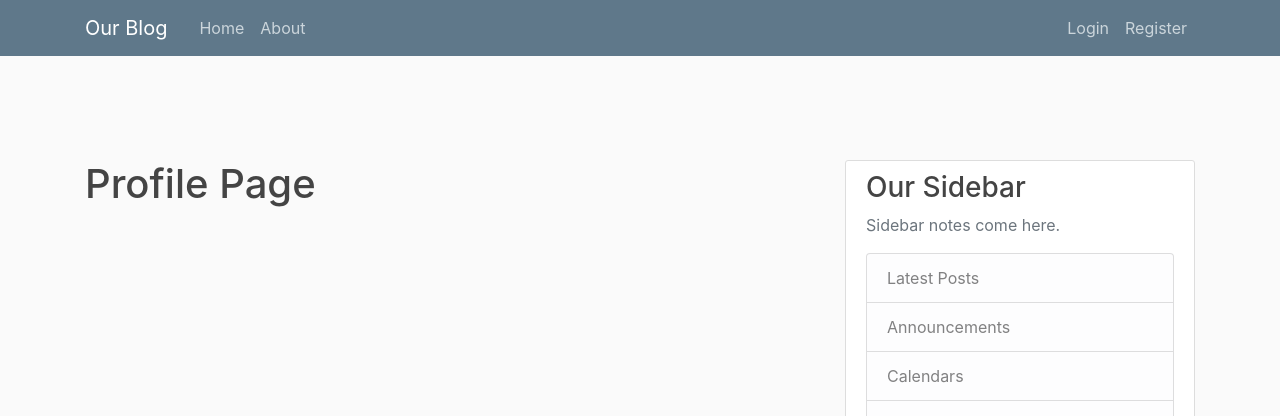
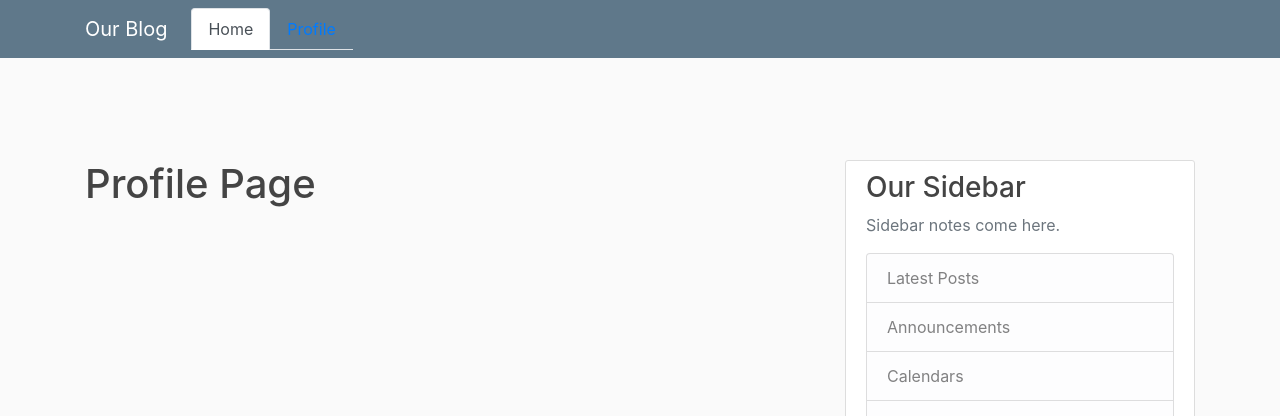
Before and after one commit to Bryscar20/Workplace_init, a Flask app: page /profile in a window 1280 px wide. Shown: the top 416 px of the page. Run offline with Flask 2, Linux system fonts and the light colour scheme; some libraries are stand-ins or nearby versions.

Commit message:
Bootstraping the application

```diff
--- a/pre-course/auth_app/templates/layout.html
+++ b/pre-course/auth_app/templates/layout.html
@@ -24,14 +24,18 @@
               <span class="navbar-toggler-icon"></span>
             </button>
             <div class="collapse navbar-collapse" id="navbarToggle">
-              <div class="navbar-nav mr-auto">
-                <a class="nav-item nav-link" href="/">Home</a>
-                <a class="nav-item nav-link" href="/about">About</a>
-              </div>
+              <ul class="nav nav-tabs" id="myTab" role="tablist">
+                <li class="nav-item" role="presentation">
+                  <a class="nav-link active" id="home-tab" data-toggle="tab" href="#" role="tab" aria-controls="home" aria-selected="true">Home</a>
+                </li>
+                <li class="nav-item" role="presentation">
+                  <a class="nav-link" id="profile-tab" data-toggle="tab" href="#" role="tab" aria-controls="profile" aria-selected="false">Profile</a>
+                </li>
+              </ul>
               <!-- Navbar Right Side -->
-              <div class="navbar-nav">
-                <a class="nav-item nav-link" href="/login">Login</a>
-                <a class="nav-item nav-link" href="/register">Register</a>
+              <div class="tab-content" id="myTabContent">
+                <div class="tab-pane fade" id="profile" role="tabpanel" aria-labelledby="profile-tab">Login</div>
+                <div class="tab-pane fade" id="profile" role="tabpanel" aria-labelledby="profile-tab">Register</div>
               </div>
             </div>
           </div>
```
Also changed, not shown: README.md.
